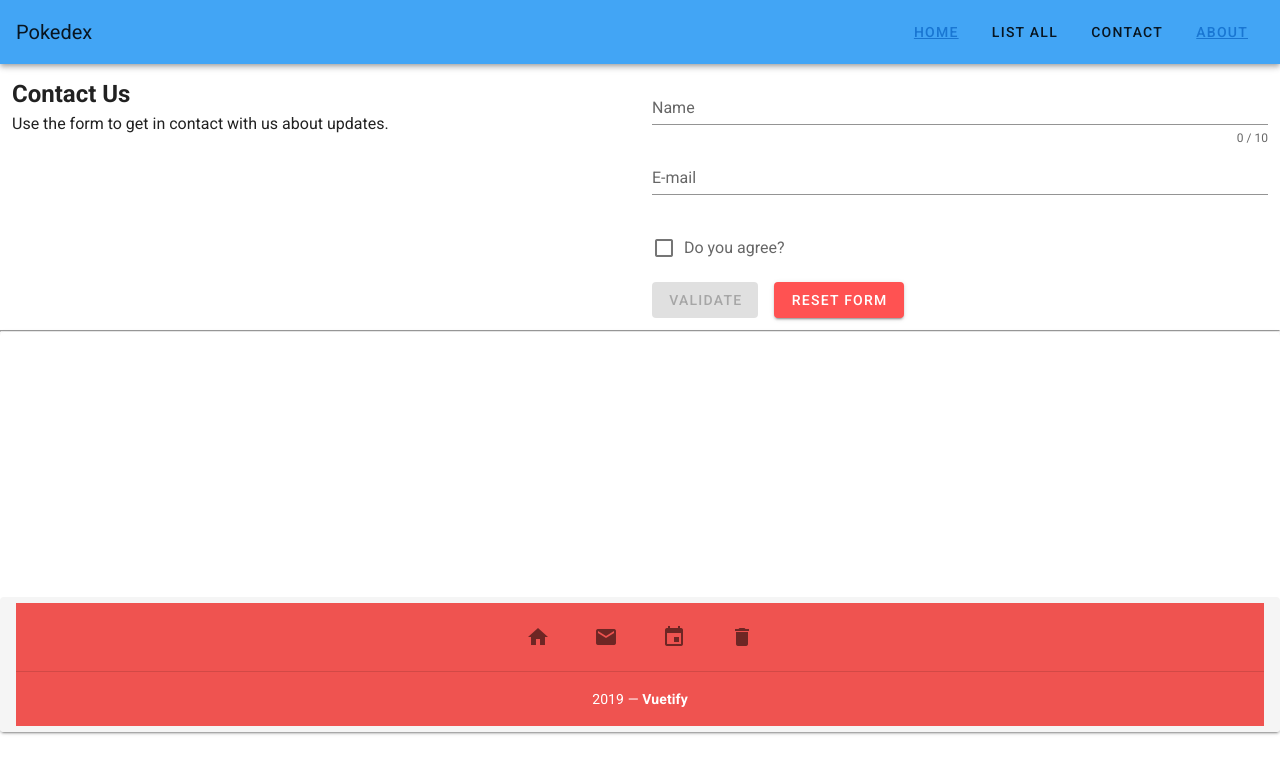
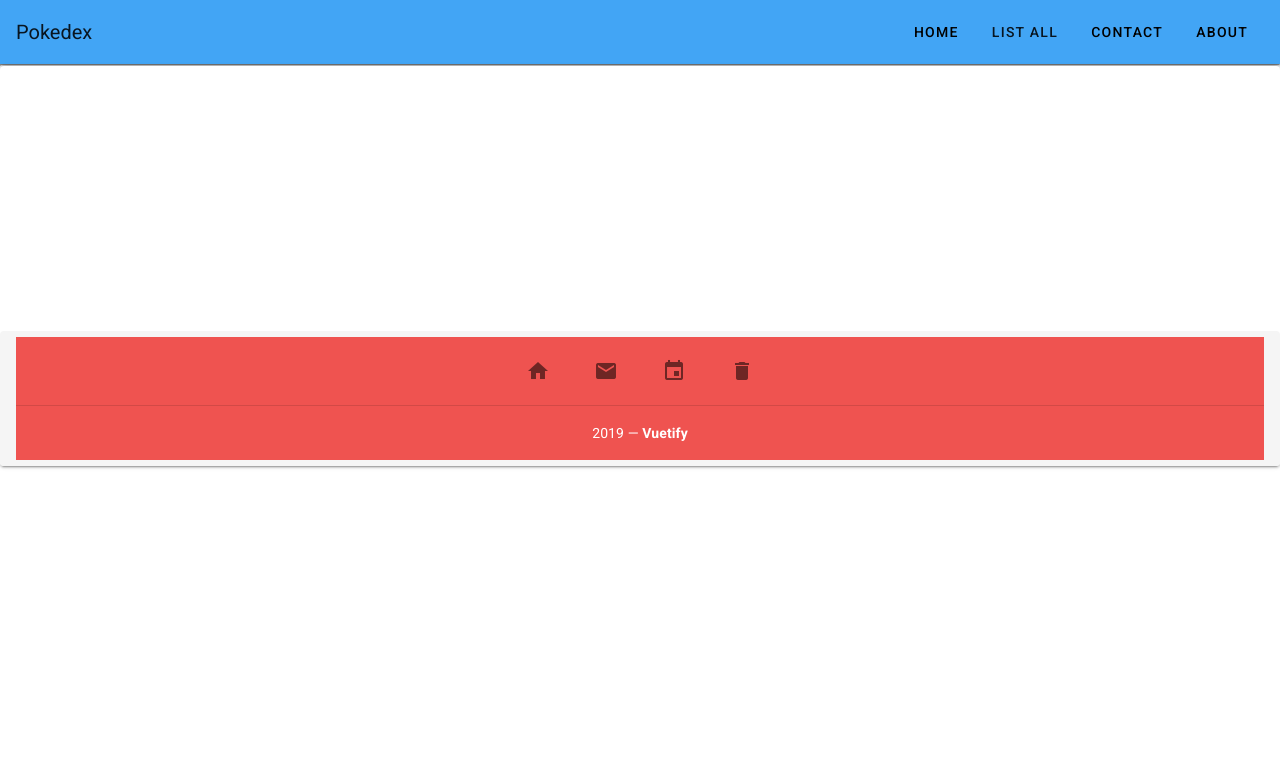
Before and after one commit to josecis0216/jose-cisneros-final-project, a Vue app: page /#/ in a window 1280 px wide. Shown: the top 774 px of the page. Built offline with nearby package versions, Linux system fonts and the light colour scheme.

Commit message:
Changes made to Route

```diff
--- a/src/components/About.vue
+++ b/src/components/About.vue
@@ -1,6 +1,5 @@
 <template>
     <v-app>
-        <h1>About Page</h1>
         <app-header></app-header>
         <hr>
         <app-footer></app-footer>
--- a/src/components/Contact.vue
+++ b/src/components/Contact.vue
@@ -1,5 +1,6 @@
 <template>
   <v-container fluid>
+    <app-header></app-header>
     <v-row>
       <v-col cols="6">
         <h2>Contact Us</h2>
@@ -52,11 +53,15 @@
       </v-form>
       </v-col>
     </v-row>
+    <app-footer></app-footer>
   </v-container>
 </template>
 
 
  <script>
+  import Header from './Header'
+  import Footer from './Footer'
+
   export default {
     data: () => ({
       valid: true,
@@ -84,5 +89,9 @@
         this.$refs.form.reset()
       },
     },
+    components: {
+      'app-header': Header,
+      'app-footer': Footer
+    }
   }
 </script>
--- a/src/components/Header.vue
+++ b/src/components/Header.vue
@@ -8,10 +8,10 @@
       <v-spacer></v-spacer>
 
       <v-toolbar-items>
-        <v-btn text><router-link to="/">Home</router-link></v-btn>
+        <v-btn text><router-link to="/" style="text-decoration: none; color: black;" active-class="active" exact>Home</router-link></v-btn>
         <v-btn text>List All</v-btn>
-        <v-btn text>Contact</v-btn>
-        <v-btn text><router-link to="./about">About</router-link></v-btn>
+        <v-btn text><router-link to="/contact" style="text-decoration: none; color: black;" active-class="active">Contact</router-link></v-btn>
+        <v-btn text><router-link to="/about" style="text-decoration: none; color: black;" active-class="active">About</router-link></v-btn>
       </v-toolbar-items>
     </v-toolbar>
   </div>
--- a/src/components/Home.vue
+++ b/src/components/Home.vue
@@ -1,7 +1,6 @@
 <template>
     <v-app>
         <app-header></app-header>
-        <contact-page></contact-page>
         <hr>
         <app-footer></app-footer>
     </v-app>
@@ -11,14 +10,12 @@
 // import HelloWorld from './components/HelloWorld'
 import Header from './Header'
 import Footer from './Footer'
-import Contact from './Contact'
 
 export default {
   name: 'App',
   components: {
     'app-header': Header,
-    'app-footer': Footer,
-    'contact-page': Contact
+    'app-footer': Footer
   },
   data: () => ({
 
```
Also changed, not shown: src/main.js (+5 -4 lines), src/router.js (+4 -25 lines).
